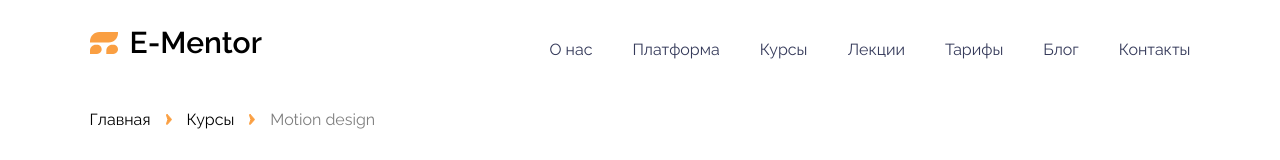
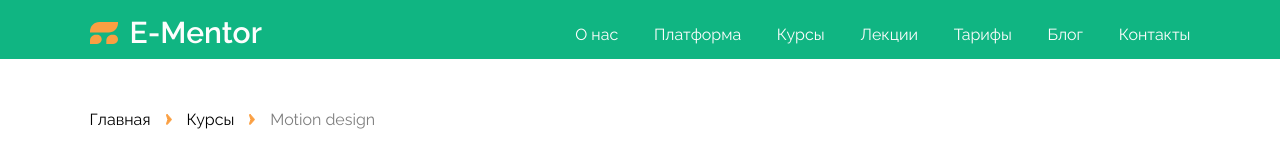
Before and after one commit to Dachesaw/ementor, a plain HTML site: page index2.html in a window 1280 px wide. Shown: the top 160 px of the page. Drawn offline with Linux system fonts and the light colour scheme.

Commit message:
rework header and optimize code in general

```diff
--- a/components/stylesheet/general.css
+++ b/components/stylesheet/general.css
@@ -66,6 +66,89 @@ button a {
     background: rgba(16, 181, 130, 1);
 }
 
+/*  MENU */
+menu {
+    display: flex;
+    position: fixed;
+    top: 0;
+    right: 7%;
+    align-items: center;
+    justify-content: center;
+    background: rgba(16, 181, 130, 1);
+    z-index: 1;
+    left: 0;
+    right: 0;
+}
+
+
+#log {
+    color: rgba(253, 253, 253, 1);
+    position: fixed;
+    top: 15px;
+    left: 7%;
+    z-index: 2;
+    font-size: 30px;
+    font-weight: 600;
+    display: flex;
+    justify-content: center;
+    align-items: center;
+}
+
+
+.ul-header li div {
+    position: absolute;
+    top: 25px;
+    left: 0;
+}
+
+.menu-container {
+    height: 110px;
+}
+
+
+.ul-header {
+    padding-top: 25px;
+    padding-bottom: 15px;
+    padding-right: 7%;
+    display: flex;
+    flex-direction: row;
+    width: 100%;
+    justify-content: end;
+    gap: 3%;
+    list-style: none;
+}
+
+.a-header {
+    /* color: black; */
+    color: rgba(253, 253, 253, 1);
+    text-decoration: none;
+}
+
+.a-header:hover {
+    color: rgb(207, 207, 207);
+    text-decoration: underline dashed 2px rgba(250, 159, 66, 1);
+    text-underline-offset: 8px;
+    line-height: 1.2
+}
+
+/*^  MENU */
+
+/*  NAV */
+nav {
+    padding-left: 7%;
+    padding-right: 7%;
+}
+
+nav ul {
+    display: flex;
+    gap: 15px;
+}
+
+nav ul li:last-child {
+    opacity: 50%;
+}
+
+/*^  NAV */
 
 /*^ ALL */
 /* BLOCK-3 */
--- a/components/stylesheet/style.css
+++ b/components/stylesheet/style.css
@@ -1,69 +1,3 @@
-/*  MENU */
-menu {
-    display: flex;
-    position: fixed;
-    top: 0;
-    left: 0;
-    right: 0;
-    align-items: center;
-    justify-content: center;
-    background: rgba(16, 181, 130, 1);
-    /* border: solid black; */
-    z-index: 1;
-}
-
-
-
-#log {
-    z-index: 1;
-    position: fixed;
-    top: 15px;
-    left: 7%;
-    font-size: 30px;
-    font-weight: 600;
-    display: flex;
-    justify-content: center;
-    align-items: center;
-}
-
-.logo img {
-    padding-right: 12px;
-}
-
-.menu-container {
-    height: 110px;
-}
-
-
-#log {
-    /* display: none; */
-}
-
-.ul-header {
-    padding-top: 25px;
-    padding-bottom: 15px;
-    display: flex;
-    flex-direction: row;
-    justify-content: center;
-    gap: 12%;
-    list-style: none;
-}
-
-.a-header {
-    /* color: black; */
-    color: rgba(253, 253, 253, 1);
-    text-decoration: none;
-}
-
-.a-header:hover {
-    color: rgb(207, 207, 207);
-    text-decoration: underline dashed 2px rgba(250, 159, 66, 1);
-    text-underline-offset: 8px;
-    line-height: 1.2
-}
-
-/*^  MENU */
-
 /* HEADER */
 header {
     padding-left: 7%;
--- a/components/stylesheet/style2.css
+++ b/components/stylesheet/style2.css
@@ -5,29 +5,6 @@
     margin: 0;
     padding: 0;
 }
-
-/* ul {
-    list-style: none;
-    ;
-}
-
-button {
-    cursor: pointer;
-}
-
-.btn {
-    cursor: pointer;
-    border: none;
-    margin-top: 30px;
-    width: 230px;
-    height: 56px;
-    border-radius: 0px 20px 0px 20px;
-    font-size: 16px;
-    color: rgba(253, 253, 253, 1);
-    font-weight: 500;
-    line-height: 16px;
-    text-align: center;
-} */
 
 .logo {
     font-size: 30px;
@@ -45,76 +22,6 @@ button {
 
 /* HEADER */
 
-/*  MENU */
-menu {
-    display: flex;
-    position: fixed;
-    top: 0;
-    /* left: 7%; */
-    right: 7%;
-    align-items: center;
-    justify-content: center;
-}
-
-.menu-container {
-    height: 110px;
-}
-
-#log {
-    position: absolute;
-    top: 25px;
-    left: 7%;
-}
-
-
-.ul-header li div {
-    position: absolute;
-    top: 25px;
-    left: 0;
-}
-
-
-
-.ul-header {
-    padding-top: 40px;
-    display: flex;
-    flex-direction: row;
-    justify-content: center;
-    gap: 40px;
-    list-style: none;
-}
-
-.a-header {
-    /* color: black; */
-    color: rgba(53, 58, 90, 1);
-    text-decoration: none;
-}
-
-.a-header:hover {
-    color: rgb(207, 207, 207);
-    text-decoration: underline dashed 2px rgba(250, 159, 66, 1);
-    text-underline-offset: 8px;
-    line-height: 1.2
-}
-
-/*^  MENU */
-
-/*  NAV */
-nav {
-    padding-left: 7%;
-    padding-right: 7%;
-}
-
-nav ul {
-    display: flex;
-    gap: 15px;
-}
-
-nav ul li:last-child {
-    opacity: 50%;
-}
-
-/*^  NAV */
 /*^ HEADER */
 
 /* BLOCK-1 */
```
